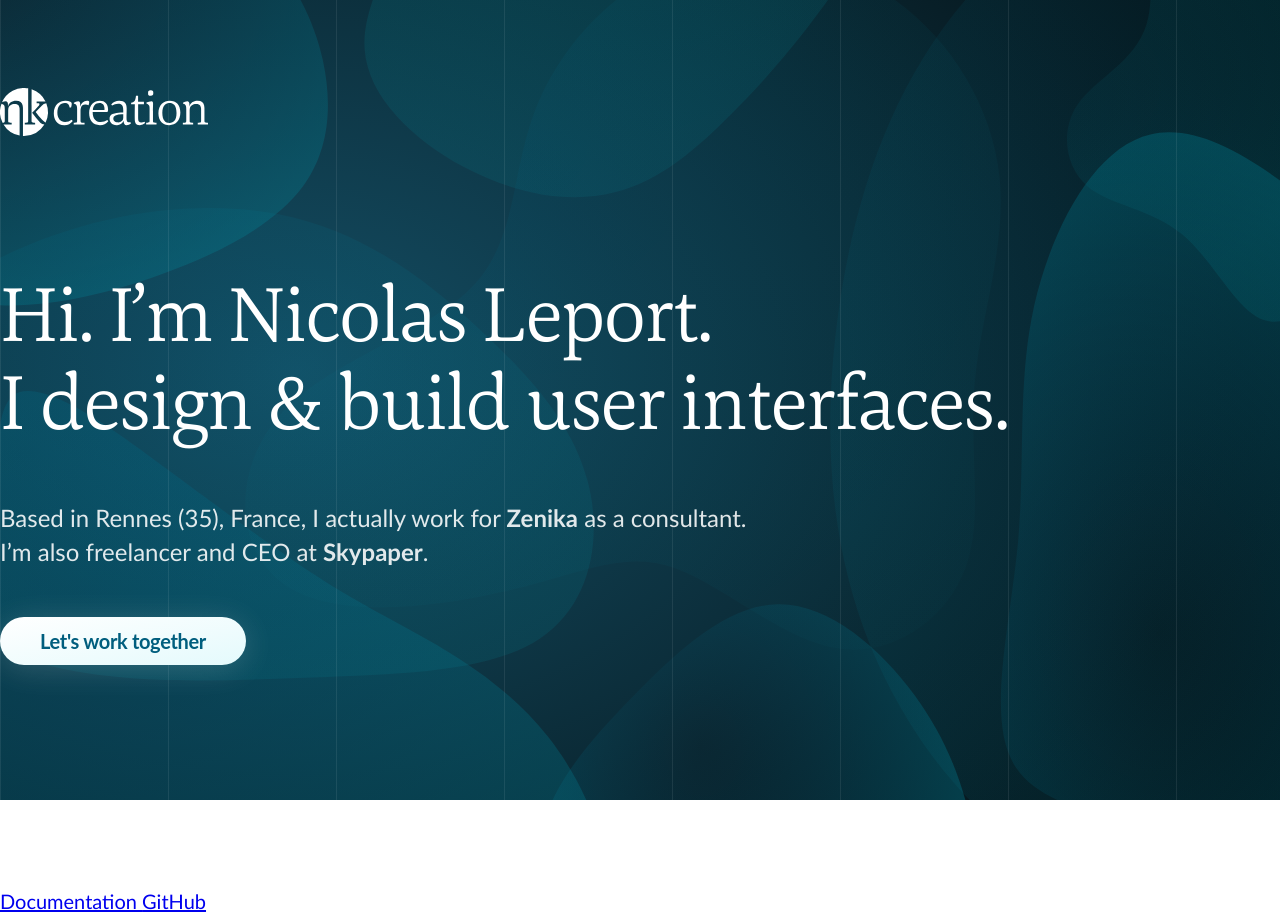
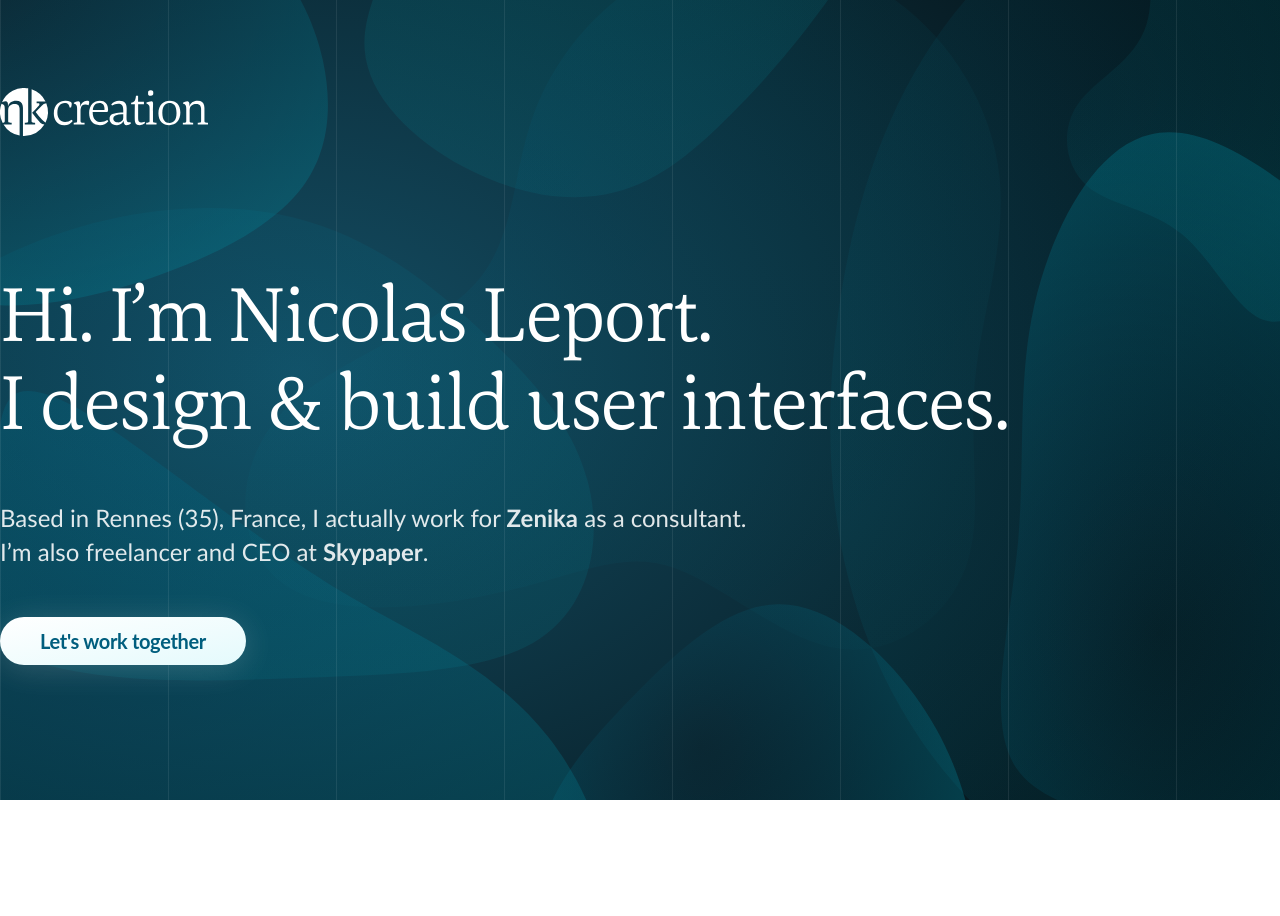
Before and after one commit to nkCreation/nkcreation.com, a Nuxt app: page / in a window 1280 px wide. After the commit the page ends 800 px from the top, so only its background shows below. Built offline with nearby package versions, Linux system fonts and the light colour scheme; a small style sheet from the web is missing.

Commit message:
fix: remove base content

```diff
--- a/pages/index.vue
+++ b/pages/index.vue
@@ -1,27 +1,6 @@
 <template>
   <div>
     <Hero />
-    <div>
-      <h1 class="title">nkcreation</h1>
-      <div class="links">
-        <a
-          href="https://nuxtjs.org/"
-          target="_blank"
-          rel="noopener noreferrer"
-          class="button--green"
-        >
-          Documentation
-        </a>
-        <a
-          href="https://github.com/nuxt/nuxt.js"
-          target="_blank"
-          rel="noopener noreferrer"
-          class="button--grey"
-        >
-          GitHub
-        </a>
-      </div>
-    </div>
   </div>
 </template>
 
```
